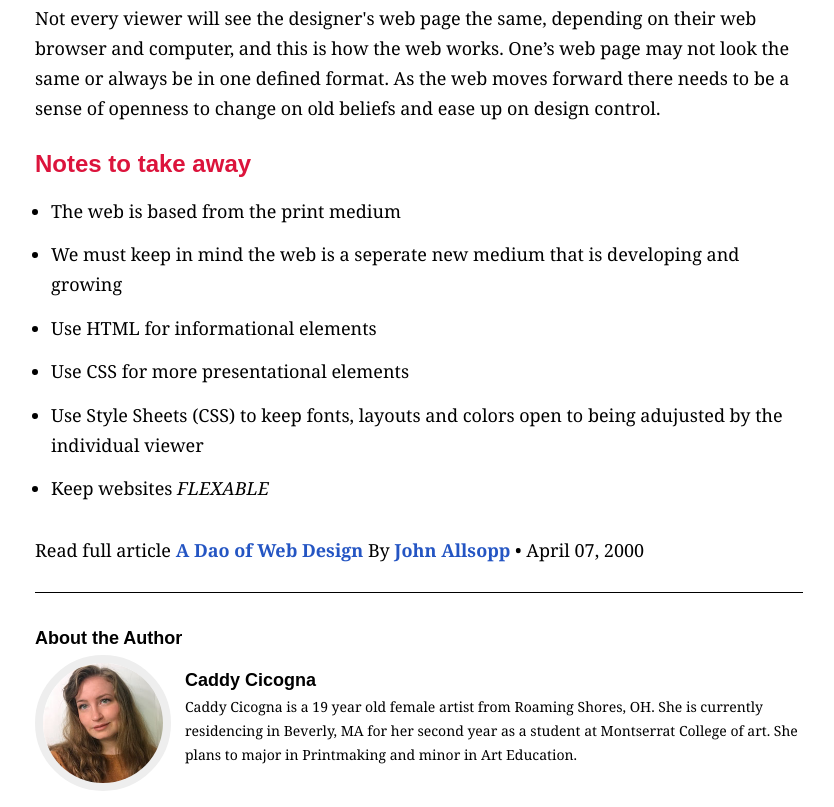
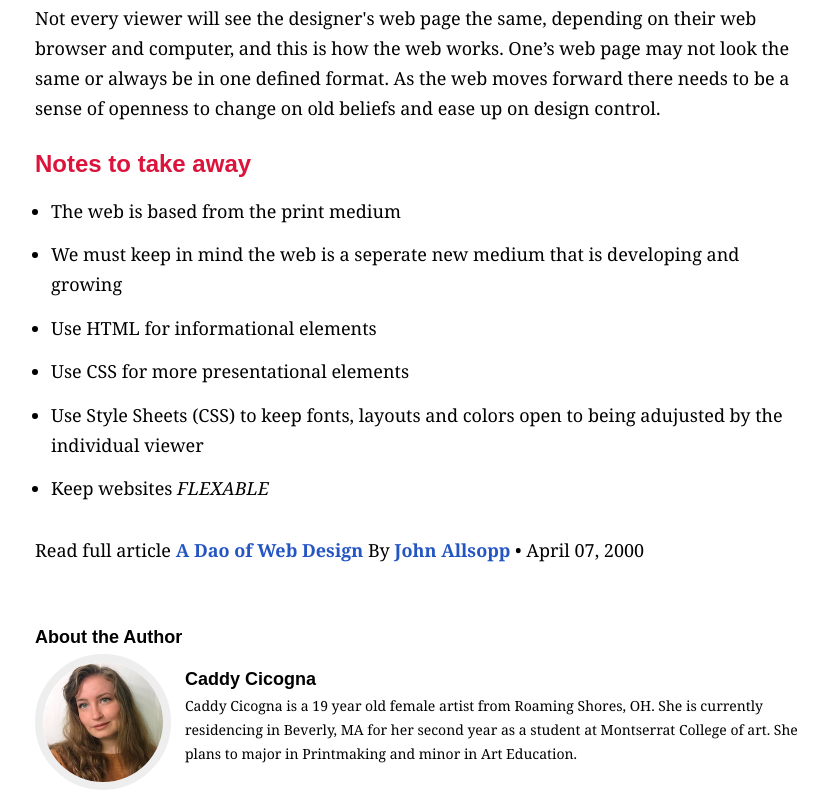
Before and after one commit to Chris445/ebb-flow, a plain HTML site: page index.html in a window 1280 px wide. Shown: the part 1414-2221 px from the top of the page, without its empty margins (221-1055 px from the left). Drawn offline with Linux system fonts and the light colour scheme.

Commit message:
getting rid of line by author

```diff
--- a/css/main.css
+++ b/css/main.css
@@ -39,7 +39,6 @@ main {
 
 section.author {
 	padding-top: 1em;
-	border-top: 1px solid black;
 	}
 
 
```
